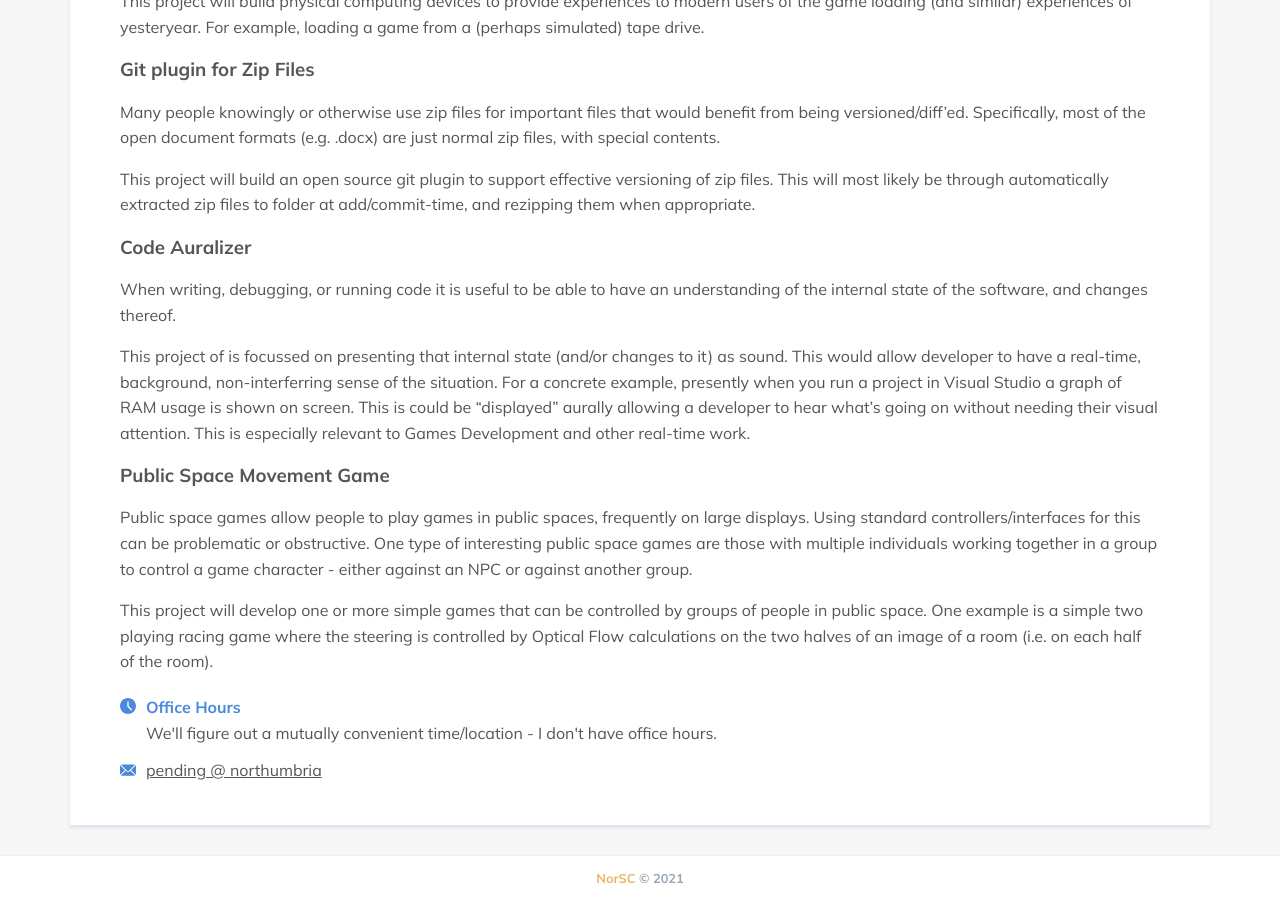
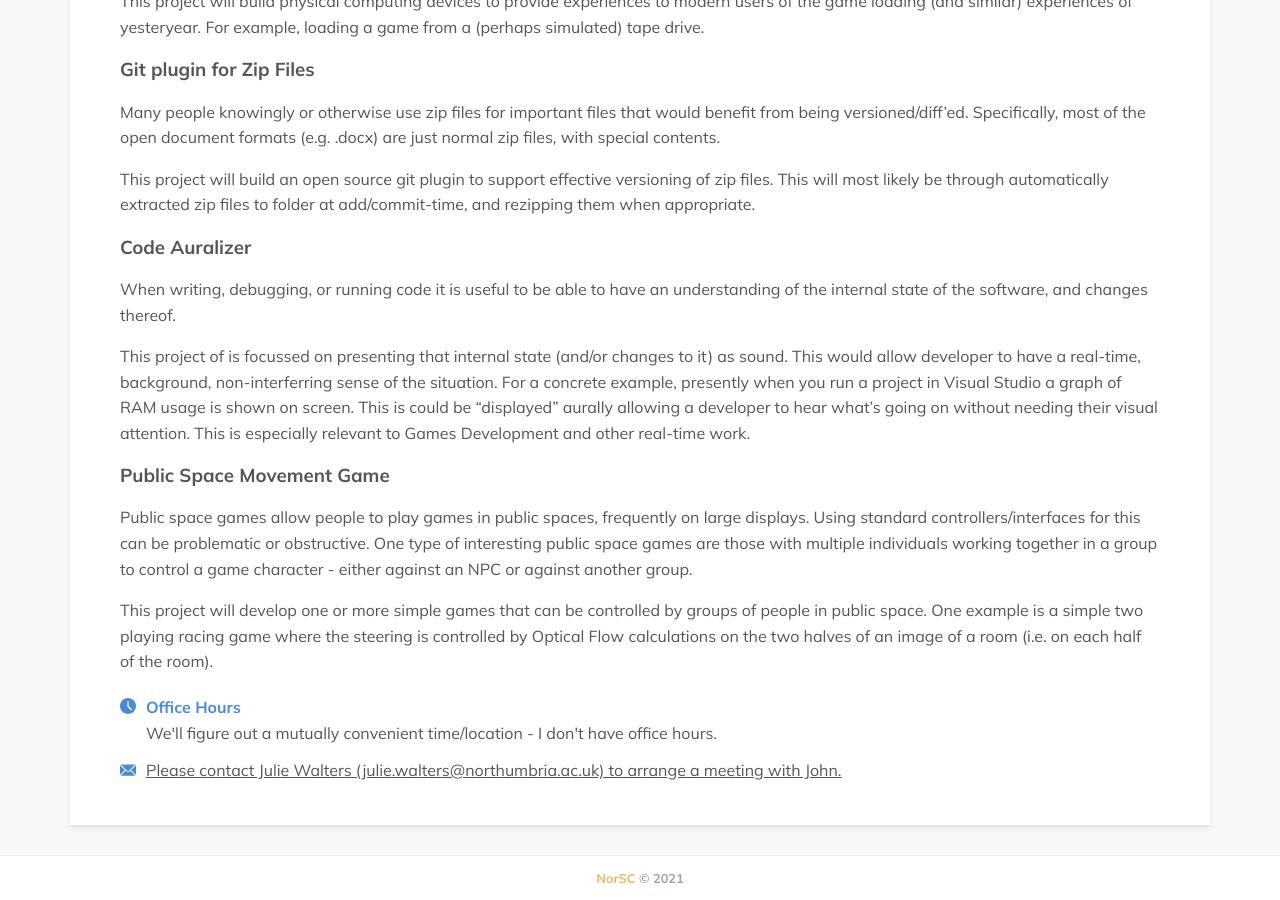
Before and after one commit to NorSC/supervisor-search, a Jekyll site: the page built from _supervisors/john-shearer.md, in a window 1280 px wide and 900 px high, scrolled down 1634 px. Built offline with Jekyll 4.4.1, drawn with Linux system fonts in a browser that asks for light colours; a script that is not in the unit is left out.

Commit message:
Update Supervisors “john-shearer”

```diff
--- a/_supervisors/john-shearer.md
+++ b/_supervisors/john-shearer.md
@@ -4,7 +4,8 @@ title: John Shearer
 available: true
 available_msc: true
 available_phd: false
-email: pending @ northumbria
+email: Please contact Julie Walters (julie.walters@northumbria.ac.uk) to arrange
+  a meeting with John.
 office_hours: We'll figure out a mutually convenient time/location - I don't
   have office hours.
 research_group: Northumbria Social Computing
```
